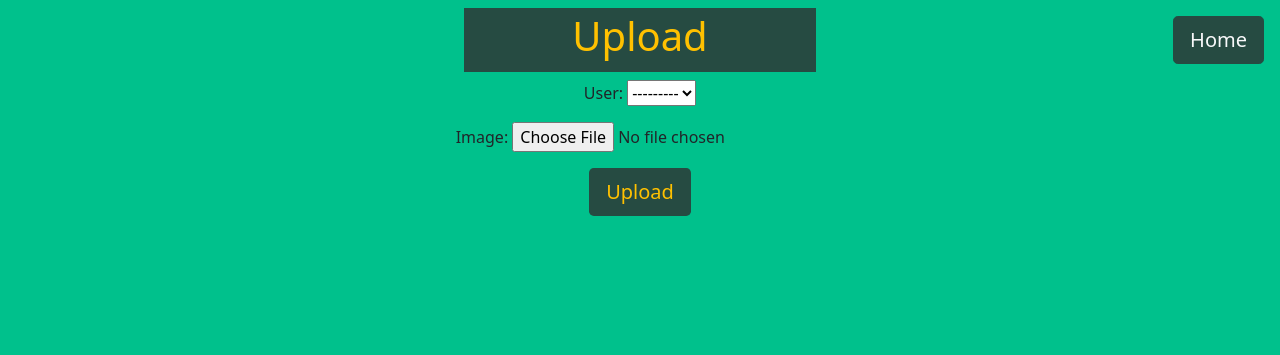
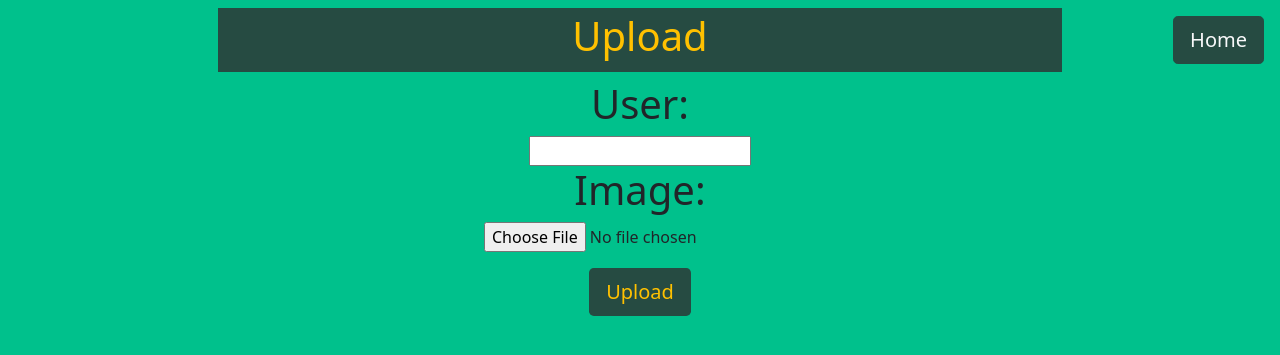
Before and after one commit to PapaZ810/capstone, a Django app: page /upload/ in a window 1280 px wide. Shown: the top 355 px of the page. Run offline with Django 5.2, Linux system fonts and the light colour scheme.

Commit message:
adjust upload form and add csrf endpoint

```diff
--- a/timelapse/forms.py
+++ b/timelapse/forms.py
@@ -6,6 +6,9 @@ class UploadForm(forms.ModelForm):
     class Meta:
         model = Image
         fields = ['user', 'image']
+        widgets = {
+            'user': forms.TextInput(),
+        }
 
 
 class LoginForm(forms.Form):
--- a/timelapse/templates/timelapse/upload.html
+++ b/timelapse/templates/timelapse/upload.html
@@ -2,18 +2,23 @@
 {% block Title %} Upload {% endblock Title %}
 {% block content %}
     <button class="position-absolute btn btn-light bg-darkmint outline-darkmint text-light btn-lg m-3 end-0" onclick="window.location.href='/home'">Home</button>
-    <div class="container">
+    <div class="container-fluid">
         <div class="row justify-content-center text-center">
-            <div class="col-12 align-items-center h-auto w-auto">
+            <div class="col-6 align-items-center h-auto w-auto">
                 <div class="bg-darkmint text-orange w-auto p-1 m-2"><p class="h1 text-orange">Upload</p></div>
                 <form method="POST" enctype="multipart/form-data">
                     {% csrf_token %}
-                    <div class="mb-3">
-                        {{ form.as_p }}
-{#                        {{ form.user.label_tag }}#}
-{#                        {{ form.user }}#}
-{#                        {{ form.image.label_tag }}#}
-{#                        {{ form.image }}#}
+                    <div class="row mb-3 justify-content-center">
+{#                        {{ form.as_p }}#}
+                        <ul class="list-group">
+                            {% for error in form.user.errors %}
+                                <li class="list-group-item bg-darkmint text-orange">{{ error }}</li>
+                            {% endfor %}
+                        </ul>
+                        <label class="h1" for="{{ form.user.id_for_label }}">User:</label>
+                        <input class="w-25" type="text" name="user" required id="{{ form.user.id_for_label }}"/>
+                        <label class="h1" for="{{ form.image.id_for_label }}">Image:</label>
+                        <input class="w-auto" type="file" name="image" accept="image/*" required id="{{ form.image.id_for_label }}">
                     </div>
                     <button type="submit" class="btn bg-darkmint btn-lg text-orange">Upload</button>
                 </form>
--- a/timelapse/urls.py
+++ b/timelapse/urls.py
@@ -8,6 +8,7 @@ urlpatterns = [
     path('home/', IndexView.as_view(), name='index'),
     path('upload/', UploadView.as_view(), name='upload'),
     path('images/', ImagesView.as_view(), name='images'),
+    path('csrf/', send_csrf, name='csrf'),
 ]
 
 if settings.DEBUG:
--- a/timelapse/views.py
+++ b/timelapse/views.py
@@ -1,8 +1,10 @@
+from django.middleware.csrf import get_token
+
 from .forms import *
 from django.views.generic import *
 from django.shortcuts import render
-from django.http import HttpResponse
 from capstone.settings import MEDIA_ROOT
+from django.http import HttpResponse, JsonResponse
 from django.contrib.auth import authenticate, login
 from django.views.decorators.csrf import csrf_exempt
 from django.utils.decorators import method_decorator
@@ -20,7 +22,11 @@ def handle_uploaded_file(f):
             destination.write(chunk)
 
 
-@method_decorator(csrf_exempt, name='dispatch')
+def send_csrf(request):
+    return JsonResponse({'csrfToken': get_token(request)})
+
+
+#@method_decorator(csrf_exempt, name='dispatch')
 class UploadView(FormView):  # LoginRequiredMixin,
     login_url = '/'
     template_name = 'timelapse/upload.html'
@@ -38,6 +44,7 @@ class UploadView(FormView):  # LoginRequiredMixin,
                 return render(self.request, 'timelapse/index.html')
         else:
             form = UploadForm()
+            print(form.errors)
 
 
 class LoginView(FormView):
```
